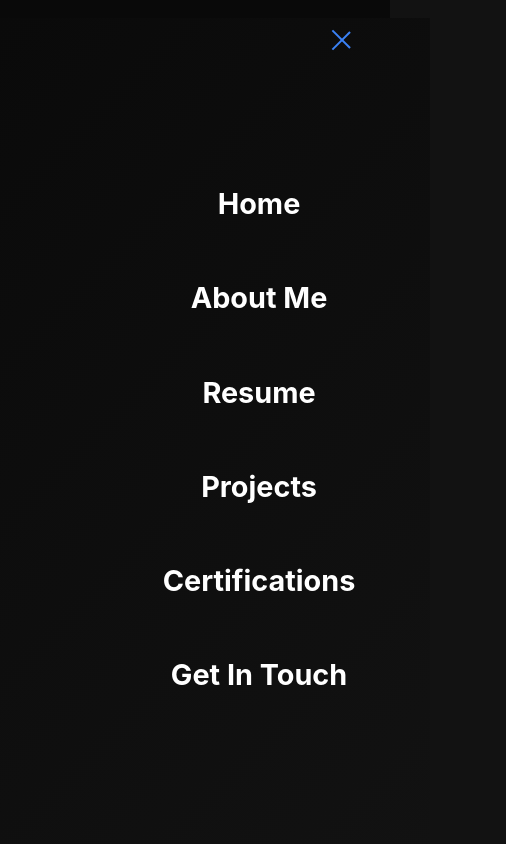
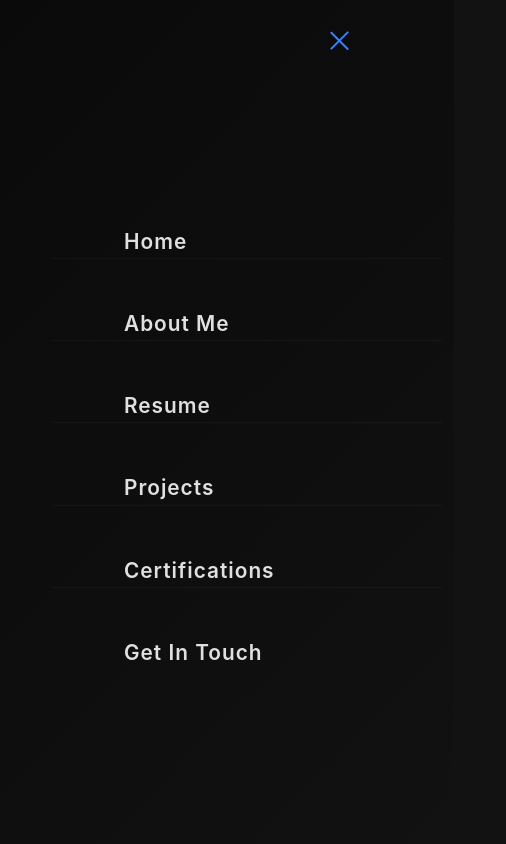
Before and after one commit to raahulsingh/portfolio, a React (Create React App) app: page / in a window 390 px wide. Both pictures are taken after a click on the element 340 px from the left and 40 px from the top of the page. Shown: the top 844 px of the page, 506 px wide, since content can reach past the window. Built offline with nearby package versions, Linux system fonts and the light colour scheme.

Commit message:
Professional redesign of mobile menu: added icons, dividers, social links, and refined typography for a premium feel.

```diff
--- a/src/components/Hero.css
+++ b/src/components/Hero.css
@@ -1,13 +1,15 @@
 .hero-section {
     position: relative;
-    height: 100vh;
+    min-height: 100vh;
     width: 100%;
     display: flex;
     align-items: center;
     justify-content: center;
     background: #050505;
     overflow: hidden;
+    padding: 100px 0;
 }
+
 
 /* Dynamic Background Shapes */
 .hero-bg-shapes {
--- a/src/components/Navbar.css
+++ b/src/components/Navbar.css
@@ -8,7 +8,7 @@
     font-size: 1.1rem;
     position: sticky;
     top: 0;
-    z-index: 1000;
+    z-index: 2000;
     border-bottom: 1px solid rgba(255, 255, 255, 0.05);
 }
 
@@ -55,6 +55,13 @@
     font-weight: 500;
 }
 
+.nav-links i {
+    margin-right: 10px;
+    font-size: 0.9rem;
+    color: #3b82f6;
+    display: none; /* Hide on desktop */
+}
+
 .nav-links:hover {
     color: #3b82f6;
 }
@@ -63,27 +70,29 @@
 .menu-icon {
     display: none;
     cursor: pointer;
+    z-index: 2001;
 }
 
 .menu-icon div {
     width: 25px;
     height: 2px;
     background-color: #fff;
-    margin: 5px;
+    margin: 6px;
     transition: all 0.3s ease;
+    border-radius: 2px;
 }
 
 /* Responsive Design */
 @media screen and (max-width: 960px) {
     .menu-icon {
         display: block;
-        z-index: 1001;
     }
 
-    .nav-menu {
+    .nav-menu-wrapper {
         display: flex;
         flex-direction: column;
         justify-content: center;
+        align-items: center;
         width: 100%;
         height: 100vh;
         position: fixed;
@@ -92,38 +101,76 @@
         opacity: 0;
         transition: all 0.6s cubic-bezier(0.85, 0, 0.15, 1);
         background: linear-gradient(135deg, #0a0a0a, #121212);
-        backdrop-filter: blur(20px);
+        backdrop-filter: blur(25px);
         z-index: 1000;
+        padding: 2rem;
     }
 
-    .nav-menu.active {
+    .nav-menu-wrapper.active {
         left: 0;
         opacity: 1;
+    }
+
+    .nav-menu {
+        flex-direction: column;
+        width: 100%;
+        margin-bottom: 3rem;
     }
 
     .nav-item {
         width: 100%;
         height: auto;
+        border-bottom: 1px solid rgba(255, 255, 255, 0.03);
+    }
+
+    .nav-item:last-child {
+        border-bottom: none;
     }
 
     .nav-links {
-        text-align: center;
-        padding: 1.5rem;
+        text-align: left;
+        padding: 1.5rem 2rem;
         width: 100%;
+        display: flex;
+        align-items: center;
+        font-size: 1.3rem;
+        font-weight: 600;
+        color: #e0e0e0;
+        letter-spacing: 1px;
+    }
+
+    .nav-links i {
         display: block;
-        font-size: 1.8rem;
-        font-weight: 700;
-        color: #fff;
+        font-size: 1.1rem;
+        width: 30px;
+        color: #3b82f6;
     }
 
     .nav-links:hover {
-        background: rgba(59, 130, 246, 0.1);
+        background: rgba(59, 130, 246, 0.05);
+        color: #fff;
+        padding-left: 2.5rem;
+    }
+
+    .mobile-socials {
+        display: flex;
+        gap: 2rem;
+        margin-top: 2rem;
+    }
+
+    .mobile-socials a {
+        color: #555;
+        font-size: 1.5rem;
+        transition: color 0.3s;
+    }
+
+    .mobile-socials a:hover {
         color: #3b82f6;
     }
 
     /* Hamburger Animation to 'X' */
     .menu-icon.open .bar1 {
-        transform: rotate(-45deg) translate(-5px, 6px);
+        transform: rotate(-45deg) translate(-6px, 6px);
         background-color: #3b82f6;
     }
 
@@ -132,7 +179,7 @@
     }
 
     .menu-icon.open .bar3 {
-        transform: rotate(45deg) translate(-5px, -6px);
+        transform: rotate(45deg) translate(-5px, -5px);
         background-color: #3b82f6;
     }
 }
--- a/src/components/Navbar.js
+++ b/src/components/Navbar.js
@@ -28,26 +28,46 @@ const Navbar = ({ setActiveSection }) => {
           <div className="bar3"></div>
         </div>
 
-        <ul className={`nav-menu ${isMobileMenuOpen ? 'active' : ''}`}>
+        <div className={`nav-menu-wrapper ${isMobileMenuOpen ? 'active' : ''}`}>
+          <ul className="nav-menu">
             <li className="nav-item">
-            <a href="#hero" className="nav-links" onClick={(e) => { e.preventDefault(); handleNavClick('hero'); }}>Home</a>
+              <a href="#hero" className="nav-links" onClick={(e) => { e.preventDefault(); handleNavClick('hero'); }}>
+                <i className="fas fa-home"></i> Home
+              </a>
             </li>
             <li className="nav-item">
-            <a href="#About" className="nav-links" onClick={(e) => { e.preventDefault(); handleNavClick('about'); }}>About Me</a>
+              <a href="#About" className="nav-links" onClick={(e) => { e.preventDefault(); handleNavClick('about'); }}>
+                <i className="fas fa-user"></i> About Me
+              </a>
             </li>
             <li className="nav-item">
-            <a href="#Resume" className="nav-links" onClick={(e) => { e.preventDefault(); handleNavClick('resume'); }}>Resume</a>
+              <a href="#Resume" className="nav-links" onClick={(e) => { e.preventDefault(); handleNavClick('resume'); }}>
+                <i className="fas fa-file-alt"></i> Resume
+              </a>
             </li>
             <li className="nav-item">
-            <a href="#Projects" className="nav-links" onClick={(e) => { e.preventDefault(); handleNavClick('projects'); }}>Projects</a>
+              <a href="#Projects" className="nav-links" onClick={(e) => { e.preventDefault(); handleNavClick('projects'); }}>
+                <i className="fas fa-code"></i> Projects
+              </a>
             </li>
             <li className="nav-item">
-            <a href="#Certifications" className="nav-links" onClick={(e) => { e.preventDefault(); handleNavClick('certifications'); }}>Certifications</a>
+              <a href="#Certifications" className="nav-links" onClick={(e) => { e.preventDefault(); handleNavClick('certifications'); }}>
+                <i className="fas fa-certificate"></i> Certifications
+              </a>
             </li>
             <li className="nav-item">
-            <a href="#Contact" className="nav-links" onClick={(e) => { e.preventDefault(); handleNavClick('contact'); }}>Get In Touch</a>
+              <a href="#Contact" className="nav-links" onClick={(e) => { e.preventDefault(); handleNavClick('contact'); }}>
+                <i className="fas fa-envelope"></i> Get In Touch
+              </a>
             </li>
           </ul>
+
+          <div className="mobile-socials">
+             <a href="https://linkedin.com/in/raahulsingh" target="_blank" rel="noreferrer"><i className="fab fa-linkedin"></i></a>
+             <a href="https://github.com/raahulsingh" target="_blank" rel="noreferrer"><i className="fab fa-github"></i></a>
+             <a href="mailto:contact@raahulsingh.com"><i className="fas fa-envelope"></i></a>
+          </div>
+        </div>
       </div>
     </nav>
   );
```
Lines whose indentation alone changed are shown as unchanged.
